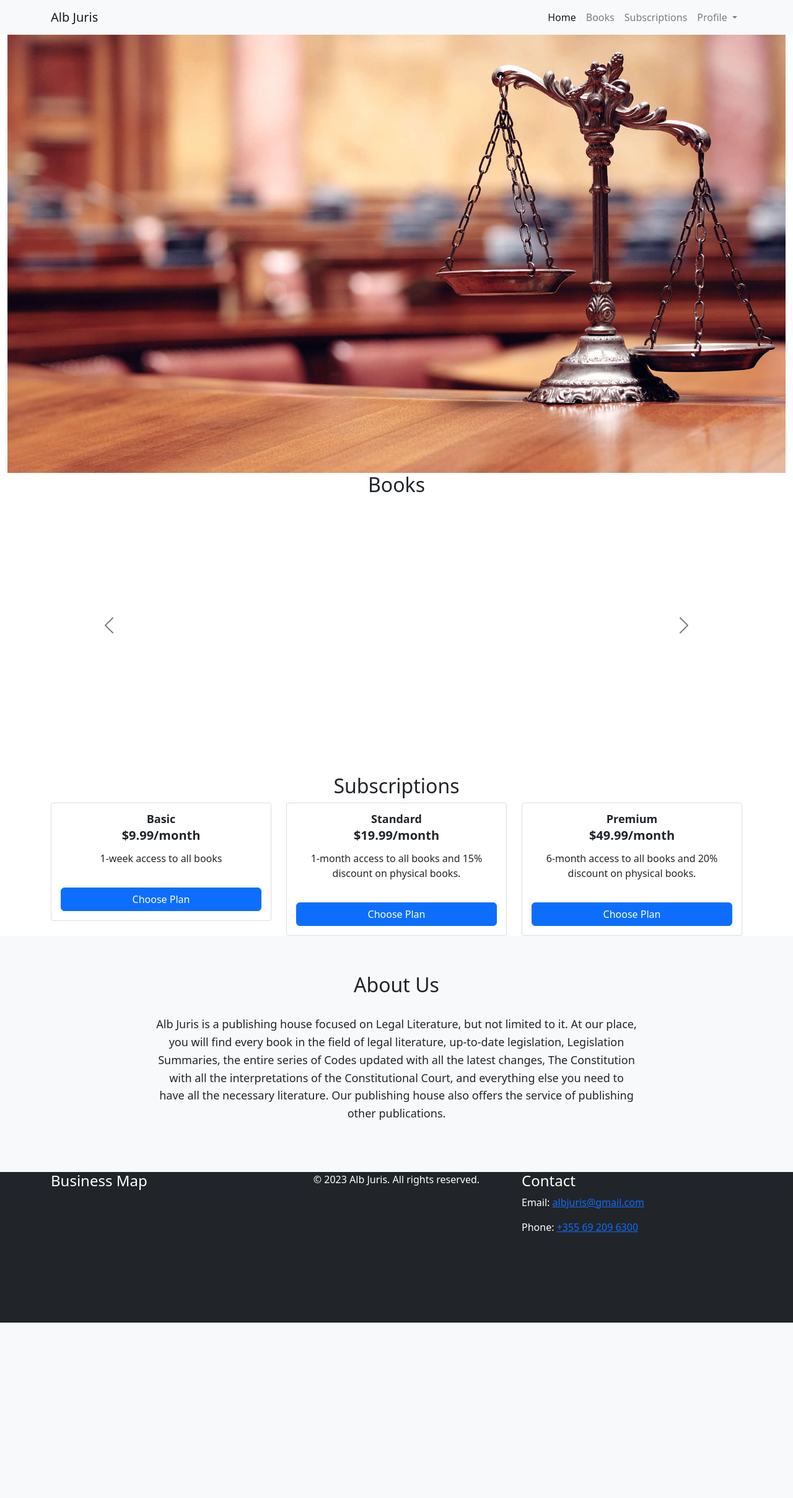
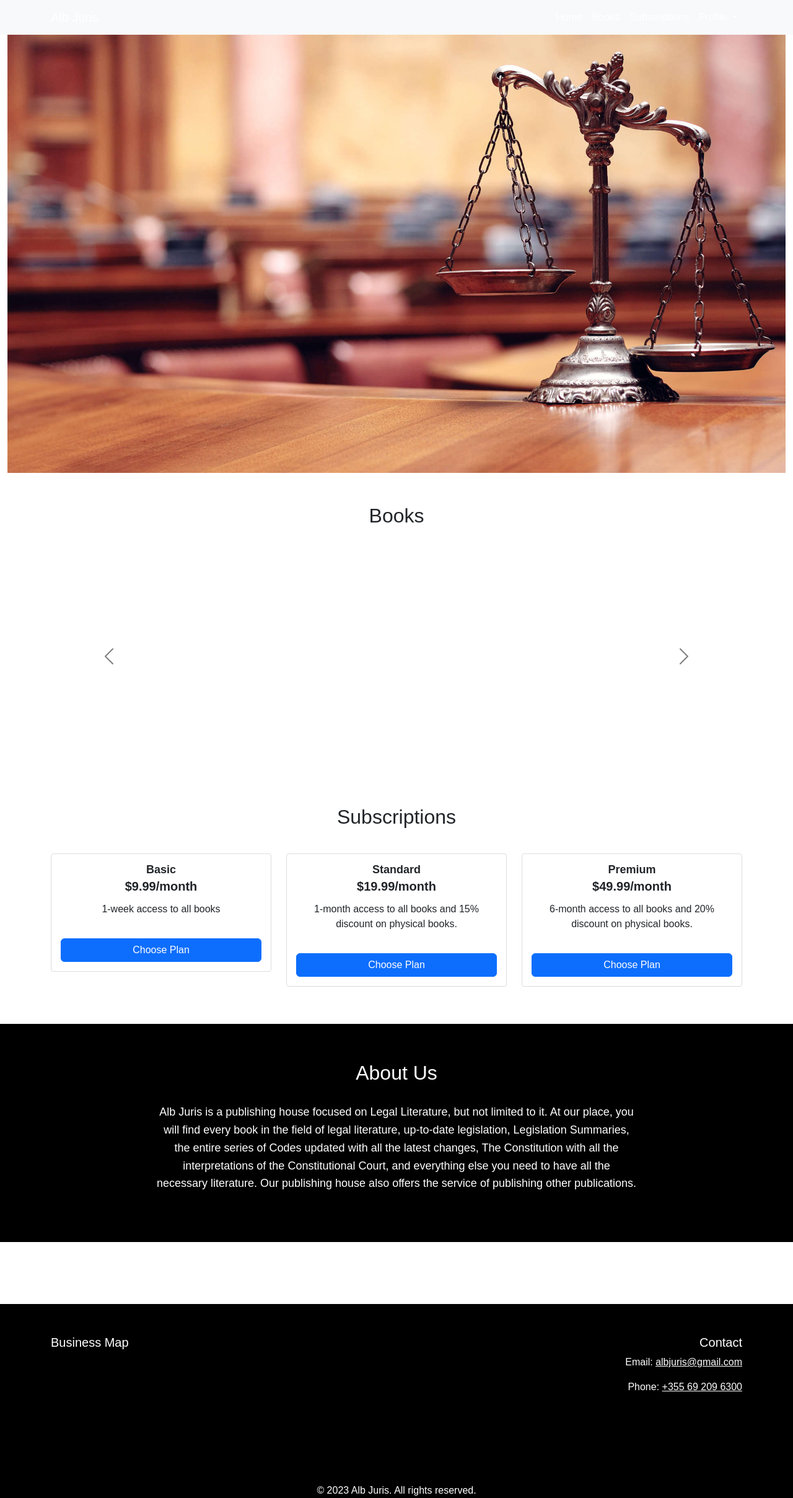
Before and after one commit to stoluli20/Albjuris, a PHP site: page / in a window 1280 px wide. Shown: the whole page at 62% size. Before the commit the page ends 2134 px from the top, so only its background shows below. Run offline with PHP 8.4, Linux system fonts and the light colour scheme; data that the repository does not hold is empty; grey boxes are pictures that could not be loaded.

Commit message:
fixing homepage

```diff
--- a/html/footer.html
+++ b/html/footer.html
@@ -4,33 +4,60 @@
     <meta name="viewport" content="width=device-width, initial-scale=1.0">
     <title>Your PHP Project</title>
     <link rel="stylesheet" href="https://cdn.jsdelivr.net/npm/bootstrap@5.3.0/dist/css/bootstrap.min.css">
+<style>
+
+    body {
+        font-family: 'Circular', sans-serif;
+    }
+    .footer {
+        margin-top: 100px;
+        height:auto;
+        background-color: #000000 !important;
+        color: #fff;
+        position:relative;
+    }
+
+    .footer a {
+        color: #fff;
+    }
+
+    .top{
+        margin-top: 50px;
+        font-size: 20px;
+    }
+
+
+</style>
 </head>
 <body>
 
 <!-- Your PHP project content goes here -->
-
 <footer class="footer bg-dark text-white">
     <div class="container">
         <div class="row">
             <div class="col-md-4">
                 <!-- Map of the business -->
-                <h4>Business Map</h4>
+                <h4 class="top">Business Map</h4>
                 <!-- Replace the placeholder code below with your map embed code -->
-                <iframe src="https://www.google.com/maps/embed?pb=!1m18!1m12!1m3!1d2996.077036443188!2d19.819713675407503!3d41.328938171307364!2m3!1f0!2f0!3f0!3m2!1i1024!2i768!4f13.1!3m3!1m2!1s0x13503110fdb25be1%3A0x805fc0b6442ba18a!2sStudio%20ligjore%20ALBJURIS%2C%20LAW%20FIRM!5e0!3m2!1sen!2s!4v1684448047161!5m2!1sen!2s" width="100%" height="200" frameborder="0" style="border:0" allowfullscreen>></iframe>
+                <iframe src="https://www.google.com/maps/embed?pb=!1m18!1m12!1m3!1d2996.077036443188!2d19.819713675407503!3d41.328938171307364!2m3!1f0!2f0!3f0!3m2!1i1024!2i768!4f13.1!3m3!1m2!1s0x13503110fdb25be1%3A0x805fc0b6442ba18a!2sStudio%20ligjore%20ALBJURIS%2C%20LAW%20FIRM!5e0!3m2!1sen!2s!4v1684448047161!5m2!1sen!2s" width="100%" height="200" frameborder="0" style="border:0" allowfullscreen></iframe>
             </div>
-            <div class="col-md-4 text-center">
-                <!-- Copyright -->
-                <p>&copy; <?php echo date('Y'); ?> Alb Juris. All rights reserved.</p>
-            </div>
-            <div class="col-md-4">
+            <div class="col-md-4"></div>
+            <div class="col-md-4 text-md-end">
                 <!-- Contact information -->
-                <h4>Contact</h4>
+                <h4 class="top">Contact</h4>
                 <p>Email: <a href="mailto:albjuris@gmail.com">albjuris@gmail.com</a></p>
                 <p>Phone: <a href="tel:+355692096300">+355 69 209 6300</a></p>
             </div>
         </div>
     </div>
+
+    <div class="text-center">
+        <p style="margin-bottom:0px">&copy; <?php echo date('Y'); ?> Alb Juris. All rights reserved.</p>
+    </div>
 </footer>
+
+
+
 
 <script src="https://cdn.jsdelivr.net/npm/bootstrap@5.3.0/dist/js/bootstrap.bundle.min.js"></script>
 </body>
--- a/html/header.html
+++ b/html/header.html
@@ -6,12 +6,41 @@
     <meta name="viewport" content="width=device-width, initial-scale=1.0">
     <!-- Include Bootstrap CSS -->
     <link rel="stylesheet" href="https://stackpath.bootstrapcdn.com/bootstrap/4.5.2/css/bootstrap.min.css">
+
+    <style>
+
+        body {
+            font-family: 'Circular', sans-serif;
+        }
+        /* CSS for black header and white font */
+        .navbar {
+            background-color: #000000 !important;
+        }
+
+        .navbar-light .navbar-brand {
+            color: #fff;;
+        }
+
+        .navbar-light .navbar-nav .nav-link  {
+            color: #fff;
+        }
+        .navbar-light .navbar-nav .active>.nav-link{
+            color: #fff;
+        }
+
+        .navbar-light .navbar-nav .nav-link:hover,
+        .navbar-light .navbar-nav .nav-link:focus {
+            color: #fff;
+            font-size: 1.1rem;
+        }
+
+    </style>
 </head>
 <body>
 
 <nav class="navbar navbar-expand-lg navbar-light bg-light">
     <div class="container">
-        <a class="navbar-brand mr-auto" href="#">Alb Juris</a>
+        <a class="navbar-brand mr-auto" href="./">Alb Juris</a>
         <button class="navbar-toggler" type="button" data-toggle="collapse" data-target="#navbarNav"
                 aria-controls="navbarNav" aria-expanded="false" aria-label="Toggle navigation">
             <span class="navbar-toggler-icon"></span>
@@ -19,7 +48,7 @@
         <div class="collapse navbar-collapse" id="navbarNav">
             <ul class="navbar-nav ml-auto">
                 <li class="nav-item active">
-                    <a class="nav-link" href="index.php">Home</a>
+                    <a class="nav-link" href="./">Home</a>
                 </li>
                 <li class="nav-item">
                     <a class="nav-link" href="./php/librat.php">Books</a>
--- a/php/home.php
+++ b/php/home.php
@@ -10,6 +10,10 @@
   <!-- Include Bootstrap CSS -->
   <link rel="stylesheet" href="https://cdn.jsdelivr.net/npm/bootstrap@5.3.0/dist/css/bootstrap.min.css">
   <style>
+
+body {
+        font-family: 'Circular', sans-serif !important;
+    }
     /* Customize carousel height */
     .section-books .carousel {
       height: 400px;
@@ -55,7 +59,10 @@
       text-align: center;
     }
 
-
+.d-flex{
+  margin-left:100px;
+  margin-right:100px;
+}
 
     .carousel-control-prev,
     .carousel-control-next {
@@ -106,33 +113,43 @@
       background-color: #fff;
       color: #000000;
     }
+    .btn-primary {
+      border-color:#fff;
+    }
 
+    .btn-primary:hover{
+      border-color:#000000;
+    }
 
     .section-about-us {
-      background-color: #f8f9fa;
+      background-color: #000000;
       padding: 60px 0;
+      margin-top:60px;
     }
 
     .section-about-us .container {
       max-width: 800px;
       margin: 0 auto;
       text-align: center;
+
     }
 
     .section-about-us h2 {
       font-size: 32px;
       margin-bottom: 30px;
+      color:#fff;
     }
 
     .section-about-us p {
       font-size: 18px;
       line-height: 1.6;
       margin-bottom: 20px;
+
+      color:#fff;
     }
   </style>
 
 
-  </styl>
 </head>
 
 <body>
@@ -146,10 +163,11 @@
   <!-- Second Section: Carousel with Books -->
   <section class="section-books">
   <div class="container">
-      <h2 style="text-align:center">Books</h2>
-      <div id="booksCarousel" class="carousel slide" data-ride="carousel">
+    <h2 style="text-align: center; margin-top: 50px">Books</h2>
+    <div id="booksCarousel" class="carousel slide" data-bs-ride="carousel">
       <div class="carousel-inner">
-
+        <div class="carousel-item active">
+          <div class="d-flex justify-content-center"> <!-- Added wrapping div -->
             <?php
             // Replace 'your-database-connection' with your actual database connection code
 
@@ -173,7 +191,7 @@
 
               // Open a new carousel item every 3 books
               if ($bookCount % 3 == 0) {
-              echo '<div class="carousel-item ' . $activeClass . '"><div class="d-flex">';
+                echo '<div class="d-flex">';
               }
             ?>
               <div class="book-card">
@@ -183,7 +201,7 @@
             <?php
               // Close the carousel item every 3 books
               if ($bookCount % 3 == 2) {
-              echo '</div></div>';
+                echo '</div>';
               }
 
               // Increment the book counter
@@ -195,30 +213,33 @@
 
             // Close the carousel item if the last book count is not divisible by 3
             if ($bookCount % 3 != 0) {
-            echo '</div></div>';
+              echo '</div>';
             }
             ?>
-
+          </div>
+        </div>
       </div>
       <!-- Add carousel controls -->
-        <a class="carousel-control-prev" href="#booksCarousel" role="button" data-bs-slide="prev">
+      <button class="carousel-control-prev" type="button" data-bs-target="#booksCarousel" data-bs-slide="prev">
         <span class="carousel-control-prev-icon" aria-hidden="true"></span>
         <span class="visually-hidden">Previous</span>
-        </a>
-        <a class="carousel-control-next" href="#booksCarousel" role="button" data-bs-slide="next">
+      </button>
+      <button class="carousel-control-next" type="button" data-bs-target="#booksCarousel" data-bs-slide="next">
         <span class="carousel-control-next-icon" aria-hidden="true"></span>
         <span class="visually-hidden">Next</span>
-        </a>
+      </button>
     </div>
   </div>
 </section>
 
 
 
+
+
   <!-- Third Section: Subscriptions -->
   <section class="section-subscriptions">
     <div class="container">
-      <h2 style="text-align:center">Subscriptions</h2>
+      <h2 style="text-align:center; margin-bottom:40px;">Subscriptions</h2>
       <div class="row">
         <div class="col-md-4">
           <div class="subscription-card">
```
Lines whose indentation alone changed are shown as unchanged.
